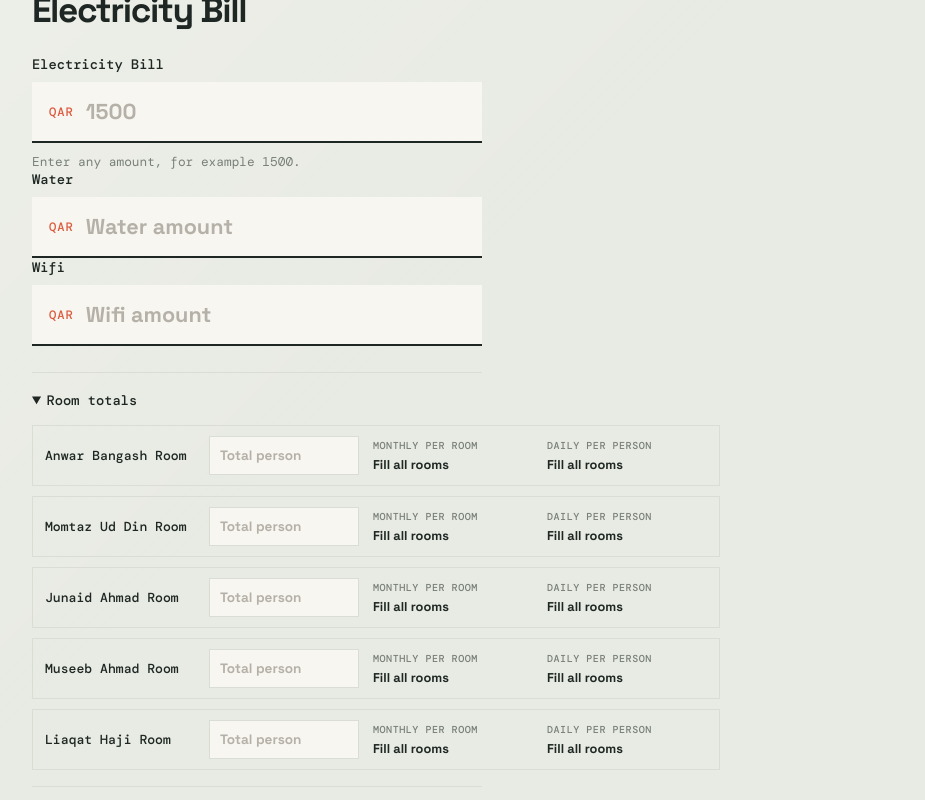
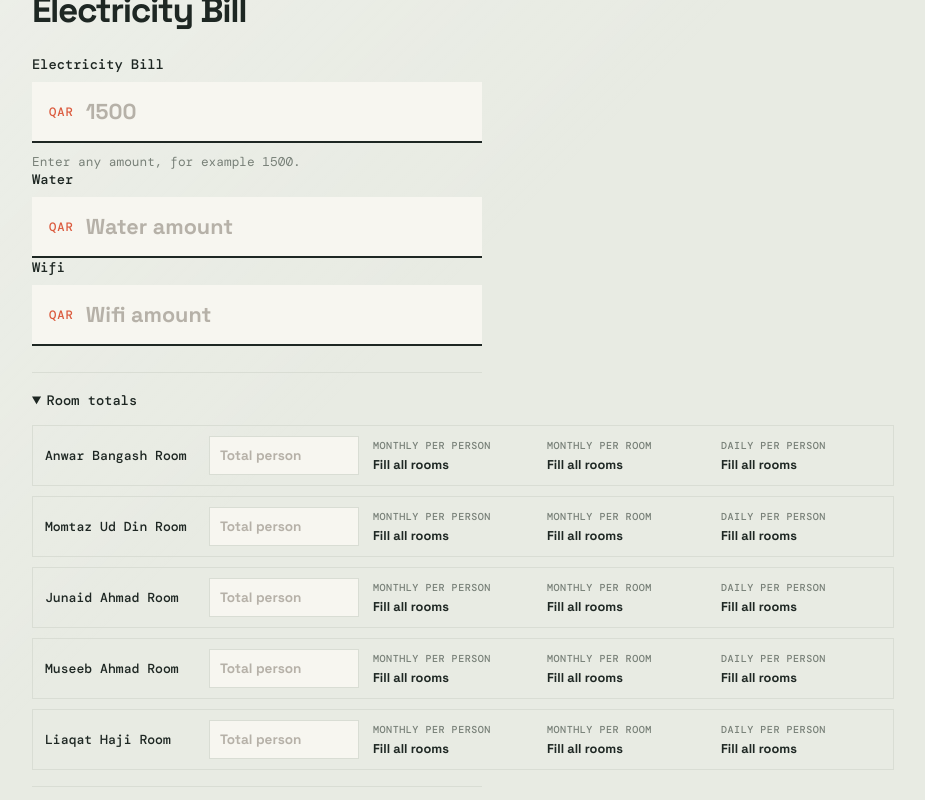
Before and after one commit to fazalhadi26/qatar-rent-project, a React (Vite) app: page / in a window 1280 px wide. Both pictures are taken after a click on the heading "Room totals". Shown: the part 549-1349 px from the top of the page, without its empty margins (148-1073 px from the left). Built offline with nearby package versions, Linux system fonts and the light colour scheme.

Commit message:
first-commit

```diff
--- a/src/App.css
+++ b/src/App.css
@@ -26,7 +26,7 @@ input::placeholder { color: #b6b1a8; }
 .room-bills { margin-top: 26px; border-top: 1px solid var(--line); padding-top: 18px; }
 .room-bills summary { color: var(--ink); cursor: pointer; font-size: 0.86rem; font-weight: 700; }
 .room-bill-list { display: grid; gap: 10px; margin-top: 16px; }
-.room-bill { display: grid; grid-template-columns: minmax(150px, 1fr) 150px 160px 160px; align-items: center; gap: 14px; padding: 10px 12px; border: 1px solid var(--line); color: var(--ink); font-size: 0.82rem; font-weight: 700; }
+.room-bill { display: grid; grid-template-columns: minmax(150px, 1fr) 150px 160px 160px 160px; align-items: center; gap: 14px; padding: 10px 12px; border: 1px solid var(--line); color: var(--ink); font-size: 0.82rem; font-weight: 700; }
 .room-bill input { width: 150px; padding: 10px; border: 1px solid var(--line); background: var(--paper); font-size: 0.85rem; }
 .room-share-value { display: flex; flex-direction: column; gap: 4px; color: var(--ink); font-family: var(--heading); font-size: 0.8rem; font-weight: 700; }
 .room-share-value small { color: var(--muted); font: 700 0.63rem var(--body); letter-spacing: 0.05em; text-transform: uppercase; }
--- a/src/App.tsx
+++ b/src/App.tsx
@@ -146,6 +146,10 @@ function App() {
                     onChange={(event) => updateRoomPeople(index, event.target.value)}
                   />
                   <span className="room-share-value">
+                    <small>Monthly per person</small>
+                    {allRoomsFilled ? `QAR ${formatAmount(monthlyPerPerson)}` : 'Fill all rooms'}
+                  </span>
+                  <span className="room-share-value">
                     <small>Monthly per room</small>
                     {allRoomsFilled ? `QAR ${formatAmount((Number(roomPeople[index]) || 0) * monthlyPerPerson)}` : 'Fill all rooms'}
                   </span>
```
